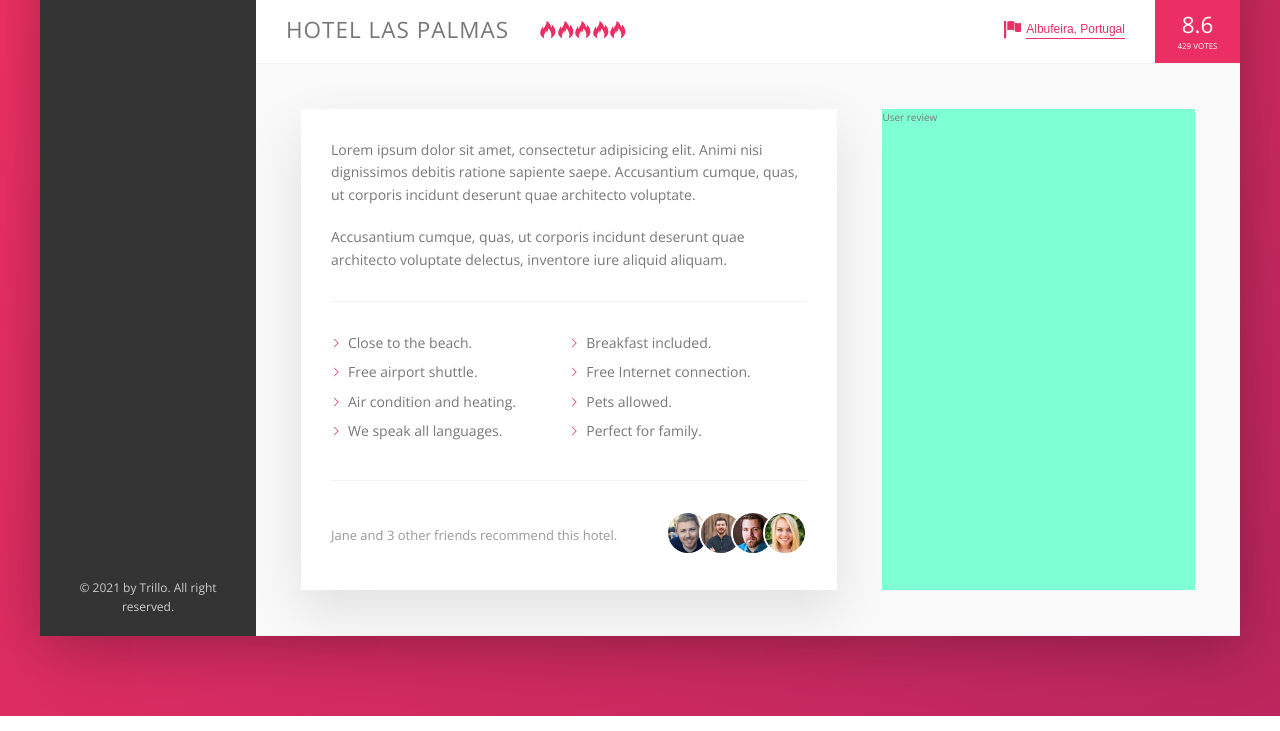
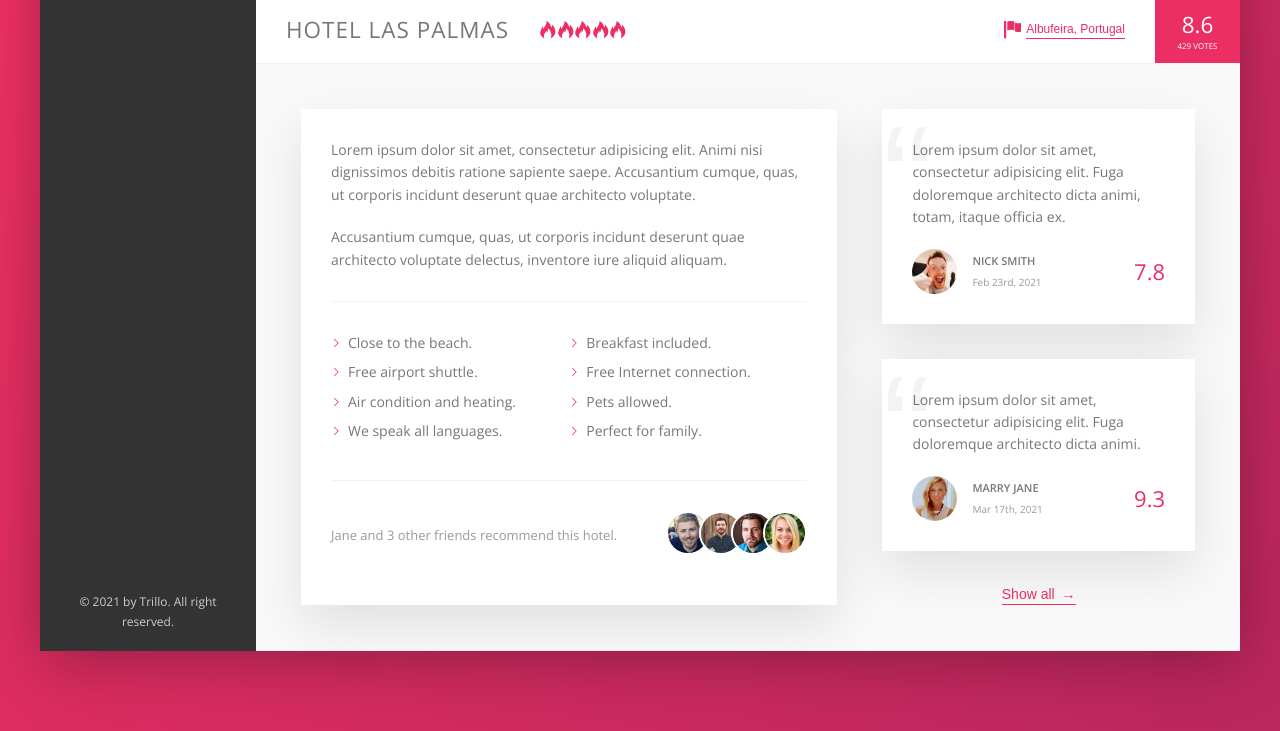
Before and after one commit to sonphan96/Trillo-css, a website: page index.html in a window 1280 px wide. Shown: the part 538-1269 px from the top of the page. Drawn offline with nearby package versions, Linux system fonts and the light colour scheme.

Commit message:
description section & reviews section

```diff
--- a/img/text.txt
+++ b/img/text.txt
@@ -11,10 +11,12 @@ inventore iure aliquid aliquam.
 
 REVIEW 1
 
-Lorem ipsum dolor sit amet, consectetur adipisicing elit. Fuga doloremque architecto dicta animi, totam, itaque officia ex.
+Lorem ipsum dolor sit amet, consectetur adipisicing elit.
+Fuga doloremque architecto dicta animi, totam, itaque officia ex.
 
 
 
 REVIEW 2
 
-Lorem ipsum dolor sit amet, consectetur adipisicing elit. Fuga doloremque architecto dicta animi.
+Lorem ipsum dolor sit amet, consectetur adipisicing elit.
+Fuga doloremque architecto dicta animi.
--- a/index.html
+++ b/index.html
@@ -184,8 +184,48 @@
                         </div>
 
                         <div class="user-review">
-                            User review
+                            <figure class="review">
+                                <blockquote class="review__text">
+                                    Lorem ipsum dolor sit amet, consectetur adipisicing elit.
+                                    Fuga doloremque architecto dicta animi, totam, itaque officia ex.
+                                </blockquote>
+
+                                <figcaption class="review__user">
+                                    <img src="img/user-1.jpg" alt="User review" class="review__photo">
+
+                                    <div class="review__user-box">
+                                        <div class="review__user-name">Nick Smith</div>
+                                        <div class="review__user-date">Feb 23rd, 2021</div>
+                                    </div>
+
+                                    <div class="review__rating">7.8</div>
+                                </figcaption>
+                            </figure>
+
+
+                            <figure class="review">
+                                <blockquote class="review__text">
+                                    Lorem ipsum dolor sit amet, consectetur adipisicing elit.
+                                    Fuga doloremque architecto dicta animi.
+                                </blockquote>
+
+                                <figcaption class="review__user">
+                                    <img src="img/user-2.jpg" alt="User review" class="review__photo">
+
+                                    <div class="review__user-box">
+                                        <div class="review__user-name">Marry Jane</div>
+                                        <div class="review__user-date">Mar 17th, 2021</div>
+                                    </div>
+
+                                    <div class="review__rating">9.3</div>
+                                </figcaption>
+                            </figure>
+
+                            <button class="btn-inline">
+                                Show all <span>&rarr;</span>
+                            </button>
                         </div>
+
                     </div>
                 </main>
             </div>
--- a/sass/_components.scss
+++ b/sass/_components.scss
@@ -277,8 +277,17 @@
   cursor: pointer;
   transition: all .2s;
 
+  & span {
+    margin-left: 3px;
+    transition: margin-left .2s;
+  }
+
   &:hover {
     color: var(--color-grey-dark-1);
+
+    & span {
+      margin-left: 8px;
+    }
   }
 
   &:focus {
@@ -375,3 +384,64 @@
     }
   }
 }
+
+//********* REVIEW **********//
+.review {
+  background-color: #fff;
+  box-shadow: var(--shadow-light);
+  padding: 3rem;
+  margin-bottom: 3.5rem;
+  position: relative;
+  overflow: hidden;
+
+  &__text {
+    margin-bottom: 2rem;
+    position: relative;
+    z-index: 10;
+  }
+
+  &__user {
+    display: flex;
+    // justify-content: space-between;
+    align-items: center;
+  }
+
+  &__photo {
+    width: 4.5rem;
+    height: 4.5rem;
+    border-radius: 50%;
+    margin-right: 1.5rem;
+  }
+
+  &__user-box {
+    margin-right: auto;
+  }
+
+  &__user-name {
+    text-transform: uppercase;
+    font-size: 1.1rem;
+    font-weight: 600;
+    margin-bottom: .4rem;
+  }
+
+  &__user-date {
+    font-size: 1rem;
+    color: var(--color-grey-dark-3)
+  }
+
+  &__rating {
+    font-size: 2.2rem;
+    font-weight: 300;
+    color: var(--color-primary);
+  }
+
+  &::before {
+    content: "\201C";
+    position: absolute;
+    top:-5rem;
+    left:0;
+    font-size: 15rem;
+    color: var(--color-grey-light-2);
+    font-family: sans-serif;
+  }
+}
--- a/sass/_layout.scss
+++ b/sass/_layout.scss
@@ -40,6 +40,7 @@
   padding: 4.5rem;
   background-color: var(--color-grey-light-1);
   border-bottom: var(--line);
+  font-size: 1.4rem;
 }
 
 .description {
@@ -48,10 +49,13 @@
   padding: 3rem;
   flex: 0 0 60%;
   margin-right: 4.5rem;
-  font-size: 1.4rem;
+
 }
 
 .user-review {
-  background-color: aquamarine;
   flex: 1;
+  display: flex;
+  flex-direction: column;
+  align-items: center;
+
 }
```
Also changed, not shown: css/style.css.
